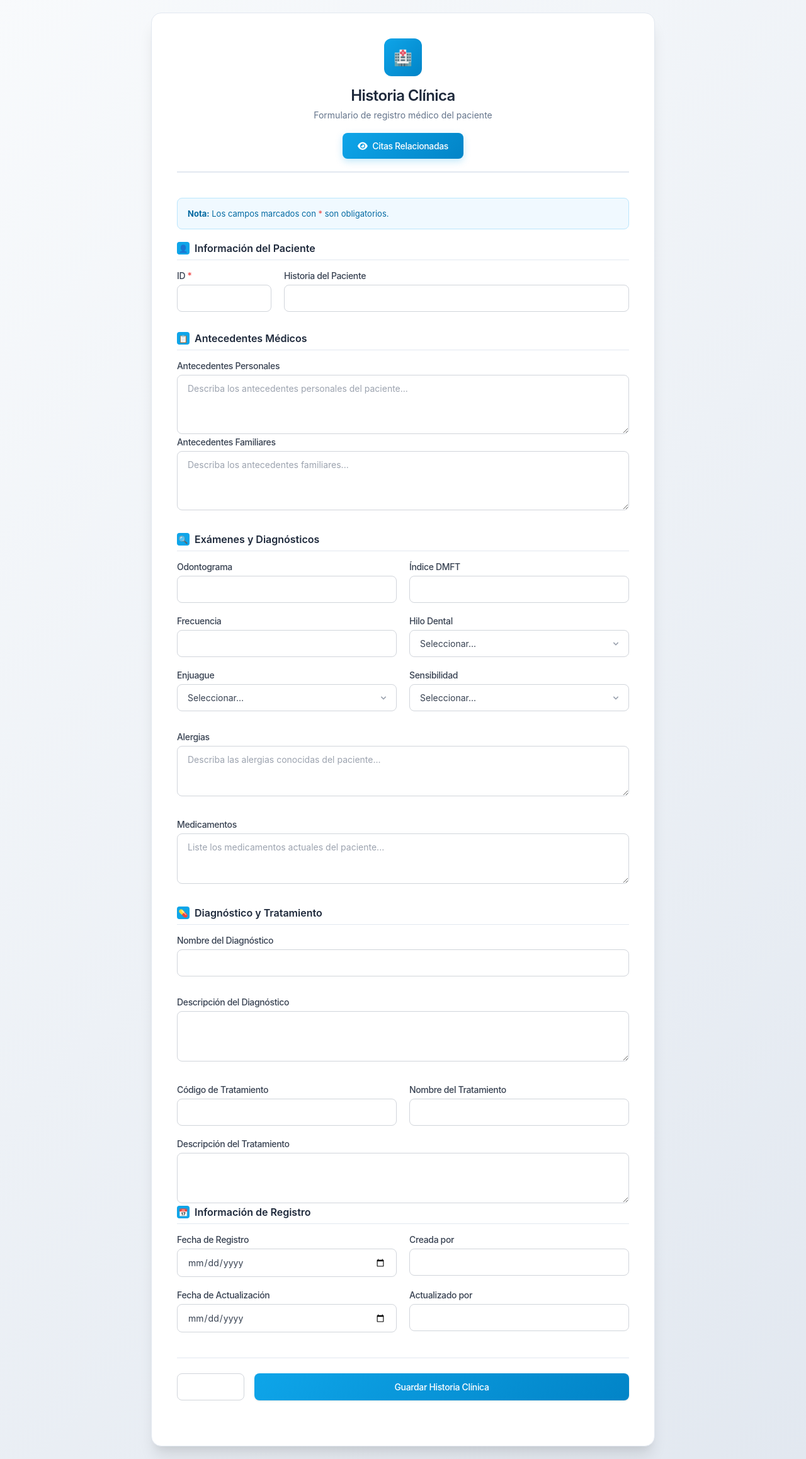
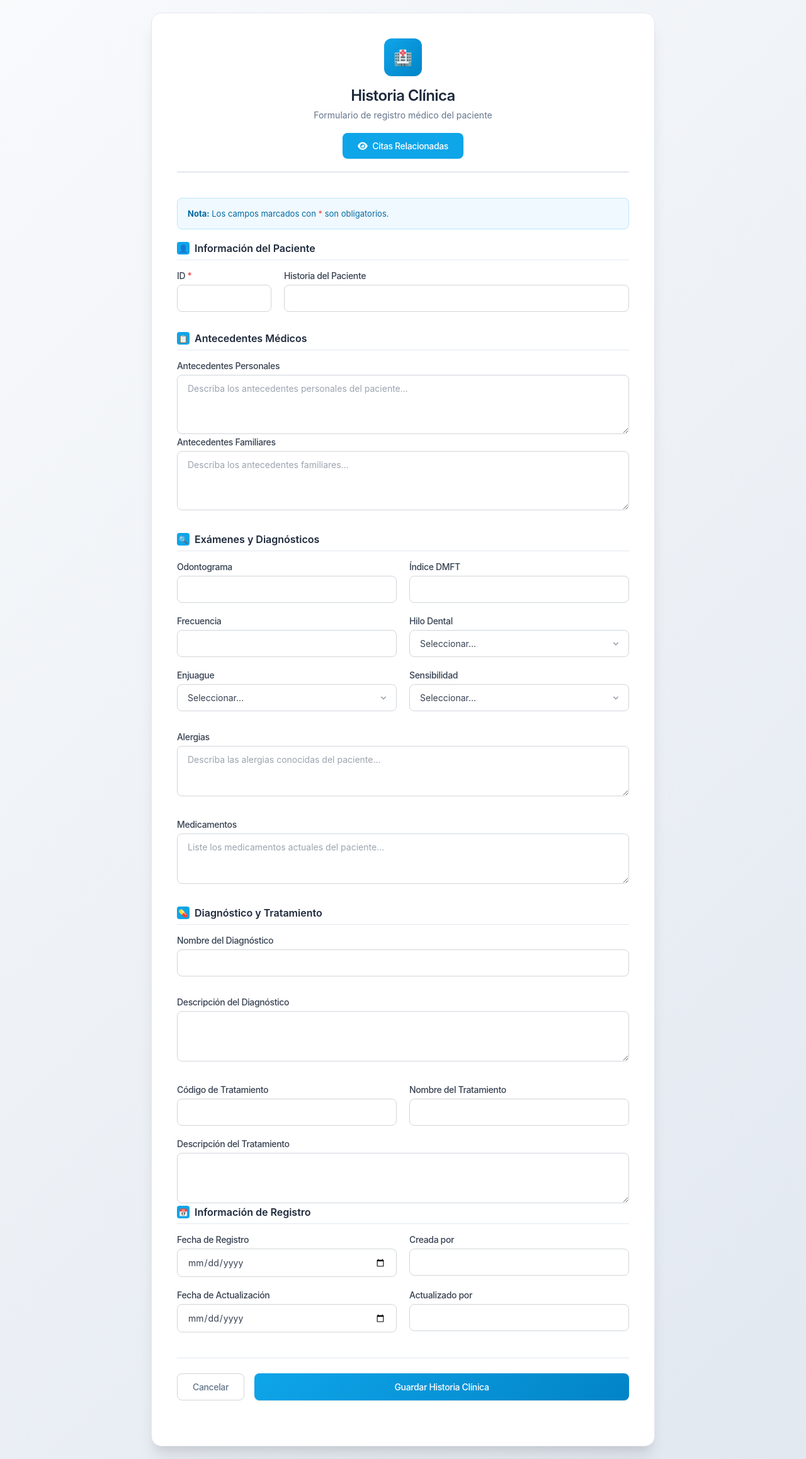
Before and after one commit to EdwinLozano24/Proyecto_SAB_2.0, a PHP site: page /views/administrador/historial/historialVisualizar.php in a window 1280 px wide. Shown: the whole page at 63% size. Run offline with PHP 8.4, Linux system fonts and the light colour scheme.

Commit message:
Porfavor funciona

```diff
--- a/Assets/css/historial/HistorialVisualizar.css
+++ b/Assets/css/historial/HistorialVisualizar.css
@@ -218,8 +218,6 @@ input[type="submit"],
     gap: 8px;
     letter-spacing: -0.025em;
     border: none;
-    background: linear-gradient(135deg, #0ea5e9 0%, #0284c7 100%);
-    color: #fff !important;
 }
 
 .btn-citas {
@@ -327,30 +325,3 @@ input[type="submit"]:active {
         transform: translateY(0);
     }
 }
-
-button.btn-citas,
-.btn-citas {
-  -webkit-appearance: none;
-  -moz-appearance: none;
-  appearance: none;
-
-  background: linear-gradient(135deg, #0ea5e9 0%, #0284c7 100%) !important;
-  background-color: #0ea5e9 !important;
-  color: #ffffff !important;
-
-  opacity: 1 !important;
-  pointer-events: auto !important;
-  border: none !important;
-  box-shadow: 0 4px 12px rgba(14,165,233,0.25) !important;
-}
-
-/* Si estaba siendo puesto como 'disabled' por CSS */
-button.btn-citas[disabled] {
-  opacity: 0.6; /* si quieres un aspecto disabled cuando realmente lo esté */
-}
-
-/* Asegura hover activo */
-button.btn-citas:hover {
-  transform: translateY(-1px);
-  box-shadow: 0 6px 18px rgba(14,165,233,0.28);
-}
--- a/views/administrador/historial/historialVisualizar.php
+++ b/views/administrador/historial/historialVisualizar.php
@@ -21,7 +21,7 @@
     ?>
   </head>
   <body>
-    <div class="container">
+<div class="container">
         <!-- Encabezado -->
         <div class="header">
             <div class="logo">🏥</div>
@@ -48,6 +48,7 @@
                     <div class="section-icon">👤</div>
                     Información del Paciente
                 </div>
+
                 <div style="display: grid; grid-template-columns: 150px 1fr; gap: 20px;">
                     <div class="form-group">
                         <label for="id">ID <span class="required">*</span></label>
```
